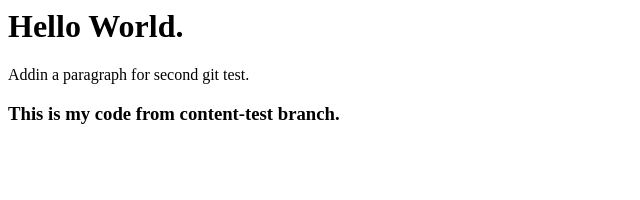
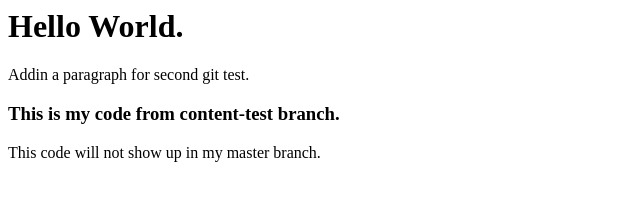
Before and after one commit to amarjawa/test, a plain HTML site: page test.html in a window 1280 px wide. Shown: the whole page, without its empty margins (0-640 px from the left). Drawn offline with Linux system fonts and the light colour scheme.

Commit message:
updated test file

```diff
--- a/test.html
+++ b/test.html
@@ -7,7 +7,7 @@
 		<h1> Hello World. </h1>
 		<p> Addin a paragraph for second git test. </p>
 		<h3> This is my code from content-test branch. </h3>
-
+		<p> This code will not show up in my master branch. </p>
 	</body>
 
 </html>
```
